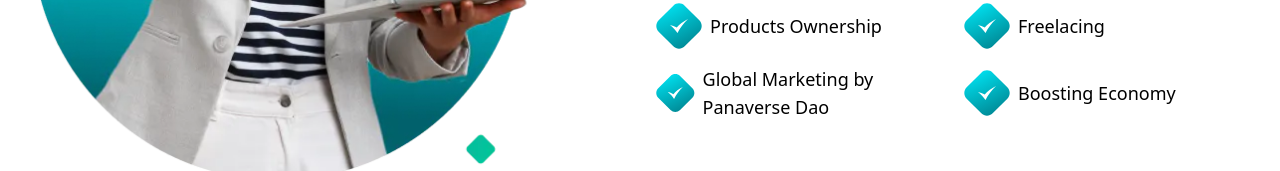
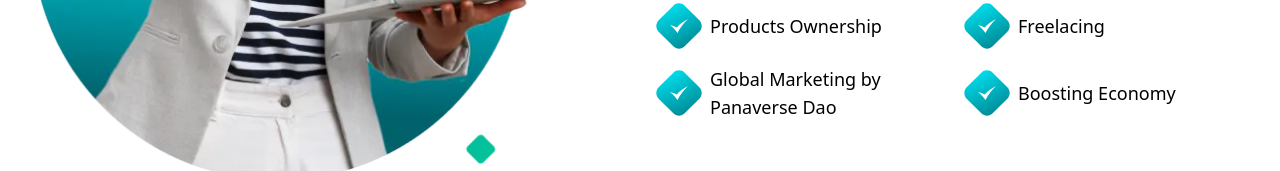
Before and after one commit to developer-abdulali/panaverse-dao, a Next.js app: page / in a window 1280 px wide. Shown: the part 2801-2972 px from the top of the page. Built offline with nearby package versions, Linux system fonts and the light colour scheme.

Commit message:
set svg width in OutComeSec

```diff
--- a/components/OutComeSection/OutComeSection.tsx
+++ b/components/OutComeSection/OutComeSection.tsx
@@ -33,6 +33,7 @@ const OutComeSection = () => {
             {outcomePoints.map((item, i) => (
               <div className="flex gap-2 items-center" key={i}>
                 <svg
+                className="flex-shrink-0"
                   width="46"
                   height="46"
                   viewBox="0 0 46 46"
```
